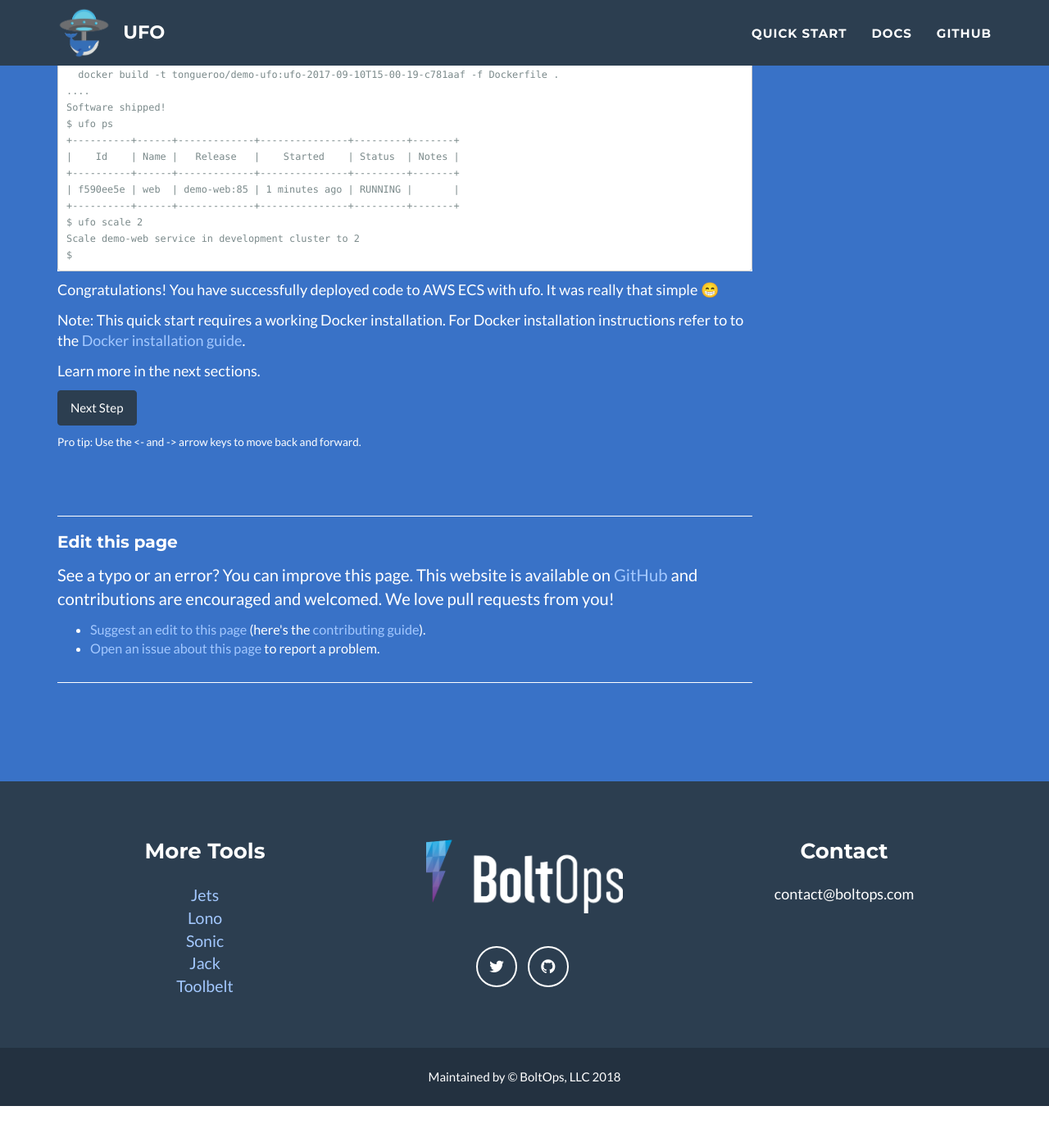
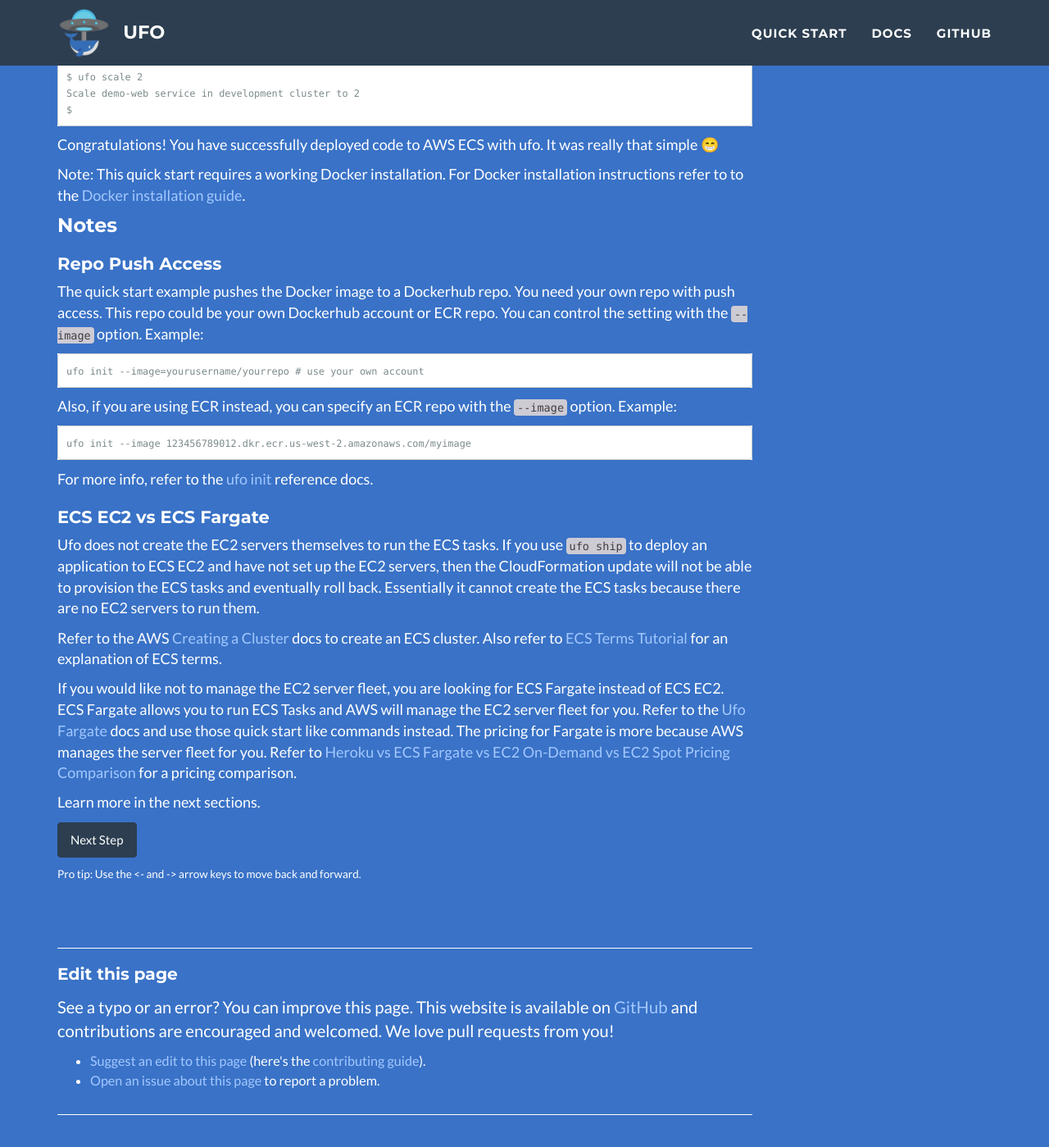
Before and after one commit to boltops-tools/ufo, a Jekyll site: the page built from docs/quick-start.md, in a window 1280 px wide and 1400 px high, scrolled down 1159 px. Shown: the whole window at 82% size. Built offline with Jekyll 4.4.1, drawn with Linux system fonts in a browser that asks for light colours; before the commit the page ends 2508 px from its top, so only the background shows below that; some of the changed text lies outside the part shown.

Commit message:
update quick start docs with info about ecs ec2 vs fargate

```diff
--- a/docs/quick-start.md
+++ b/docs/quick-start.md
@@ -2,7 +2,7 @@
 title: Quick Start
 ---
 
-In a hurry? No sweat! Here's a quick start to using ufo that takes only a few minutes. For this example, we will use a sinatra app from [tongueroo/demo-ufo](https://github.com/tongueroo/demo-ufo).  The `ufo init` command sets up the ufo directory structure in your project. The `ufo ship` command deploys your code to an AWS ECS service.  The `ufo ps` and `ufo scale` command shows you how to verify and scale additional containers.
+In a hurry? No sweat! Here's a quick start to using ufo that takes only a few minutes. For this example, we will use a Sinatra app from [tongueroo/demo-ufo](https://github.com/tongueroo/demo-ufo).  The `ufo init` command sets up the ufo directory structure in your project. The `ufo ship` command deploys your code to an AWS ECS service.  The `ufo ps` and `ufo scale` command shows you how to verify and scale additional containers.
 
     gem install ufo
     git clone https://github.com/tongueroo/demo-ufo.git demo
@@ -13,15 +13,7 @@ In a hurry? No sweat! Here's a quick start to using ufo that takes only a few mi
     ufo ps
     ufo scale 2
 
-Note: The example pushes the Docker image to Dockerhub account. You need push access the repo. So, you will need to an account that you have access to. You can control that with the `--image` option.  Example:
-
-    ufo init --image=yourusername/yourrepo # use your own account
-
-Also, if you are using ECR instead, you can specific an ECR repo with the `--image` option.  Example:
-
-    ufo init --image 123456789012.dkr.ecr.us-west-2.amazonaws.com/myimage
-
-For more info, refer to the [ufo init](http://ufoships.com/reference/ufo-init/) reference docs.
+Note: These quick start commands use ECS EC2 and assume that you have an ECS cluster with some EC2 Container instances running. Refer to the Notes "ECS EC2 vs ECS Fargate" section below for more info.
 
 ## What Happened
 
@@ -67,6 +59,28 @@ Congratulations! You have successfully deployed code to AWS ECS with ufo. It was
 
 Note: This quick start requires a working Docker installation.  For Docker installation instructions refer to to the [Docker installation guide](https://docs.docker.com/engine/installation/).
 
+## Notes
+
+### Repo Push Access
+
+The quick start example pushes the Docker image to a Dockerhub repo. You need your own repo with push access. This repo could be your own Dockerhub account or ECR repo.  You can control the setting with the `--image` option.  Example:
+
+    ufo init --image=yourusername/yourrepo # use your own account
+
+Also, if you are using ECR instead, you can specify an ECR repo with the `--image` option.  Example:
+
+    ufo init --image 123456789012.dkr.ecr.us-west-2.amazonaws.com/myimage
+
+For more info, refer to the [ufo init](http://ufoships.com/reference/ufo-init/) reference docs.
+
+### ECS EC2 vs ECS Fargate
+
+Ufo does not create the EC2 servers themselves to run the ECS tasks. If you use `ufo ship` to deploy an application to ECS EC2 and have not set up the EC2 servers, then the CloudFormation update will not be able to provision the ECS tasks and eventually roll back. Essentially it cannot create the ECS tasks because there are no EC2 servers to run them.
+
+Refer to the AWS [Creating a Cluster](https://docs.aws.amazon.com/AmazonECS/latest/developerguide/create_cluster.html) docs to create an ECS cluster. Also refer to [ECS Terms Tutorial](https://blog.boltops.com/2017/09/08/aws-ecs-terms-tutorial) for an explanation of ECS terms.
+
+If you would like not to manage the EC2 server fleet, you are looking for ECS Fargate instead of ECS EC2.  ECS Fargate allows you to run ECS Tasks and AWS will manage the EC2 server fleet for you. Refer to the [Ufo Fargate]({% link _docs/fargate.md %}) docs and use those quick start like commands instead.  The pricing for Fargate is more because AWS manages the server fleet for you. Refer to [Heroku vs ECS Fargate vs EC2 On-Demand vs EC2 Spot Pricing Comparison](https://blog.boltops.com/2018/04/22/heroku-vs-ecs-fargate-vs-ec2-on-demand-vs-ec2-spot-pricing-comparison) for a pricing comparison.
+
 Learn more in the next sections.
 
 <a id="next" class="btn btn-primary" href="{% link _docs/install.md %}">Next Step</a>
```
Also changed, not shown: docs/_docs/fargate.md (+2 -2 lines), Gemfile.lock.
